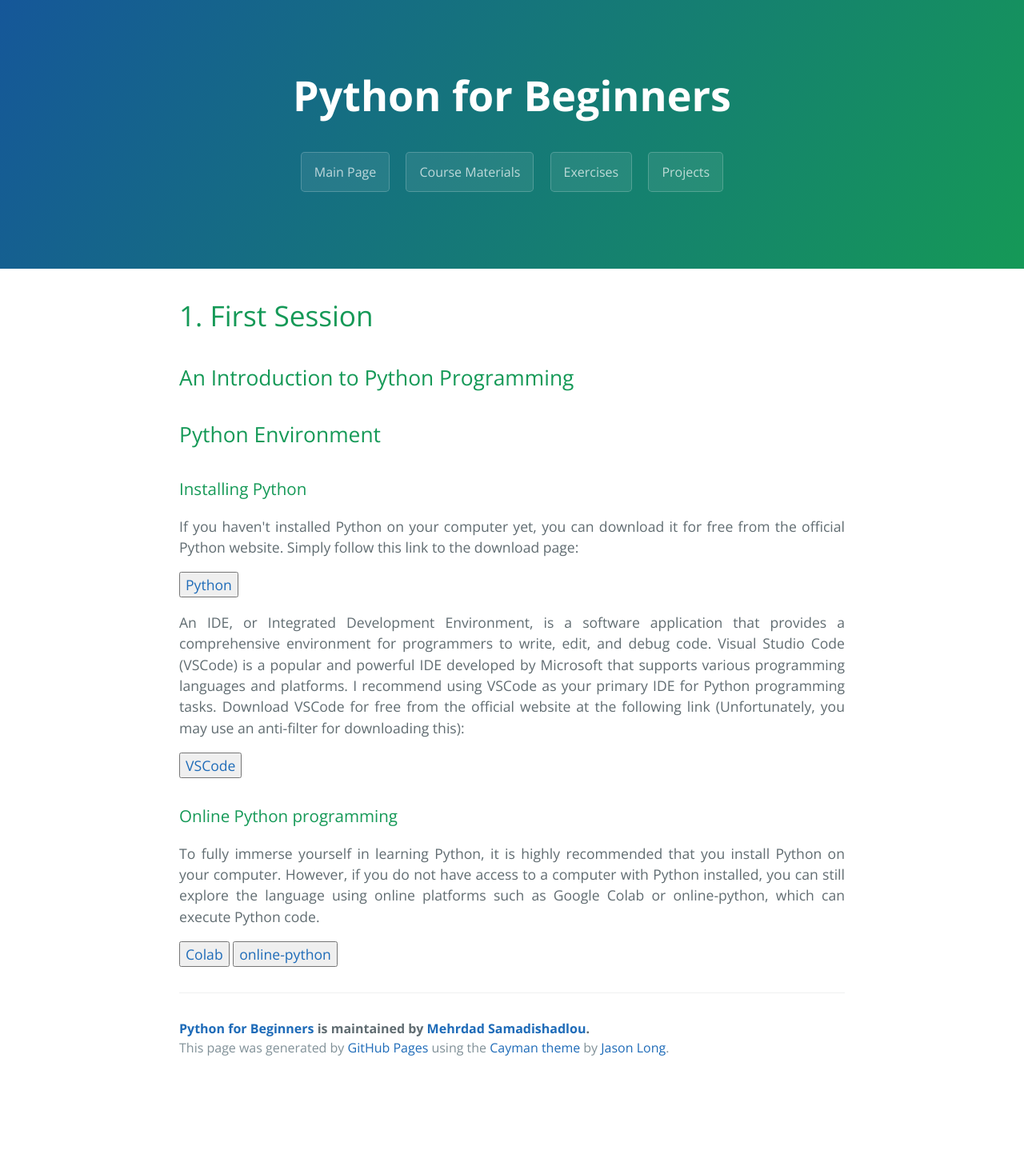
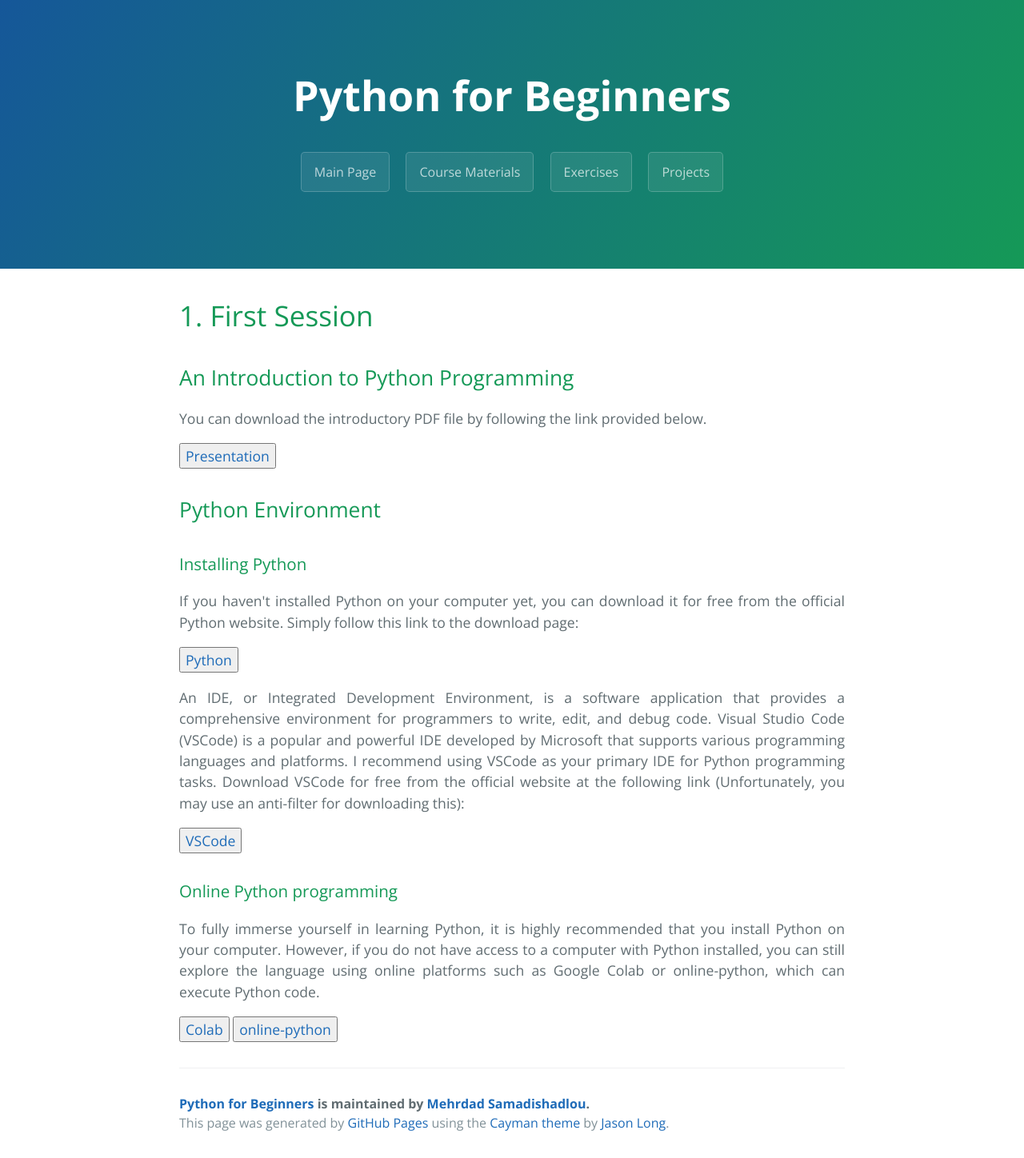
Before and after one commit to MehrdadSamadishadlou/Python_for_Beginners, a Jekyll site: the page built from materials.md, in a window 1280 px wide. Shown: the whole page at 80% size. Built offline with Jekyll 4.4.1, drawn with Linux system fonts in a browser that asks for light colours; before the commit the page ends 1354 px from its top, so only the background shows below that.

Commit message:
Update materials.md

```diff
--- a/materials.md
+++ b/materials.md
@@ -7,6 +7,12 @@ filename: materials
 # 1. First Session
 
 ## An Introduction to Python Programming
+
+You can download the introductory PDF file by following the link provided below.
+
+
+<a href="https://drive.google.com/file/d/1CccpPF6sBml0l_dvmNUv2NnlsVDffva-/view?usp=sharing" target="_blank"><button>Presentation</button></a>
+
 
 ## Python Environment
 
```
